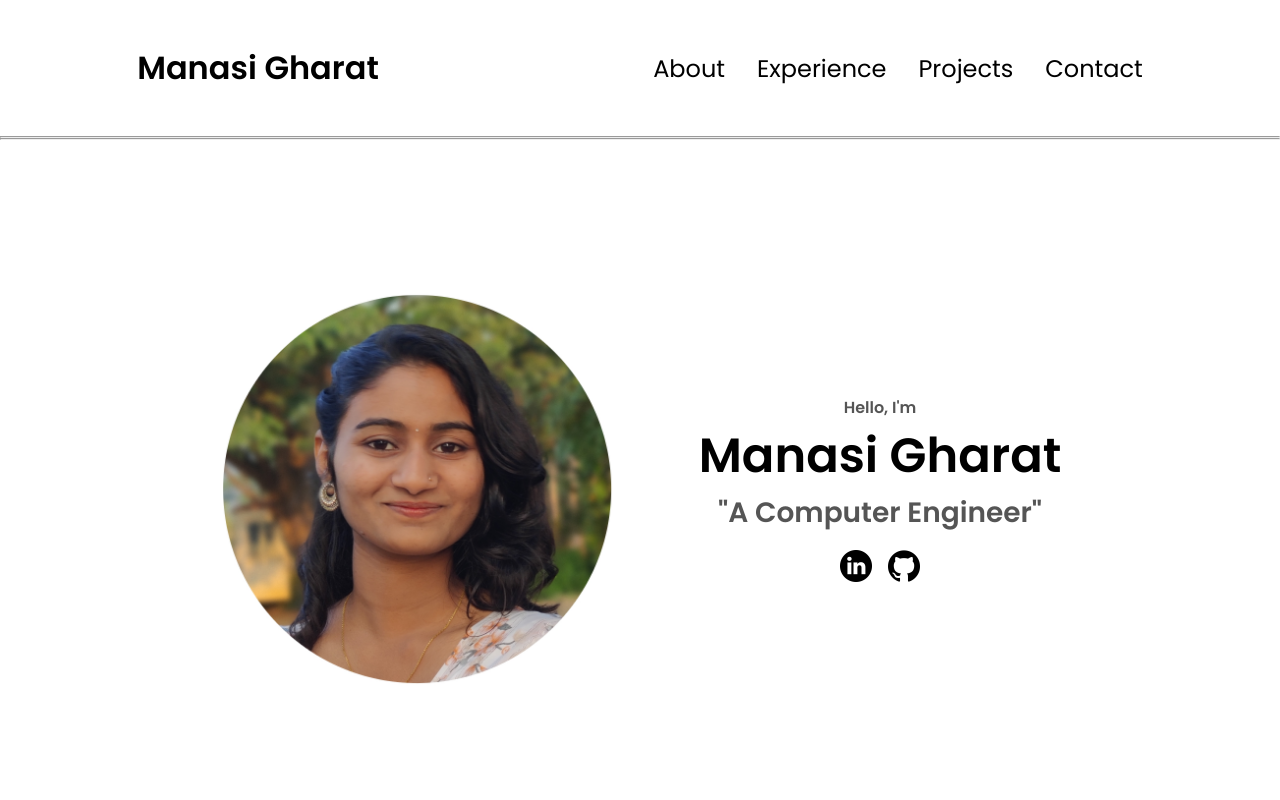
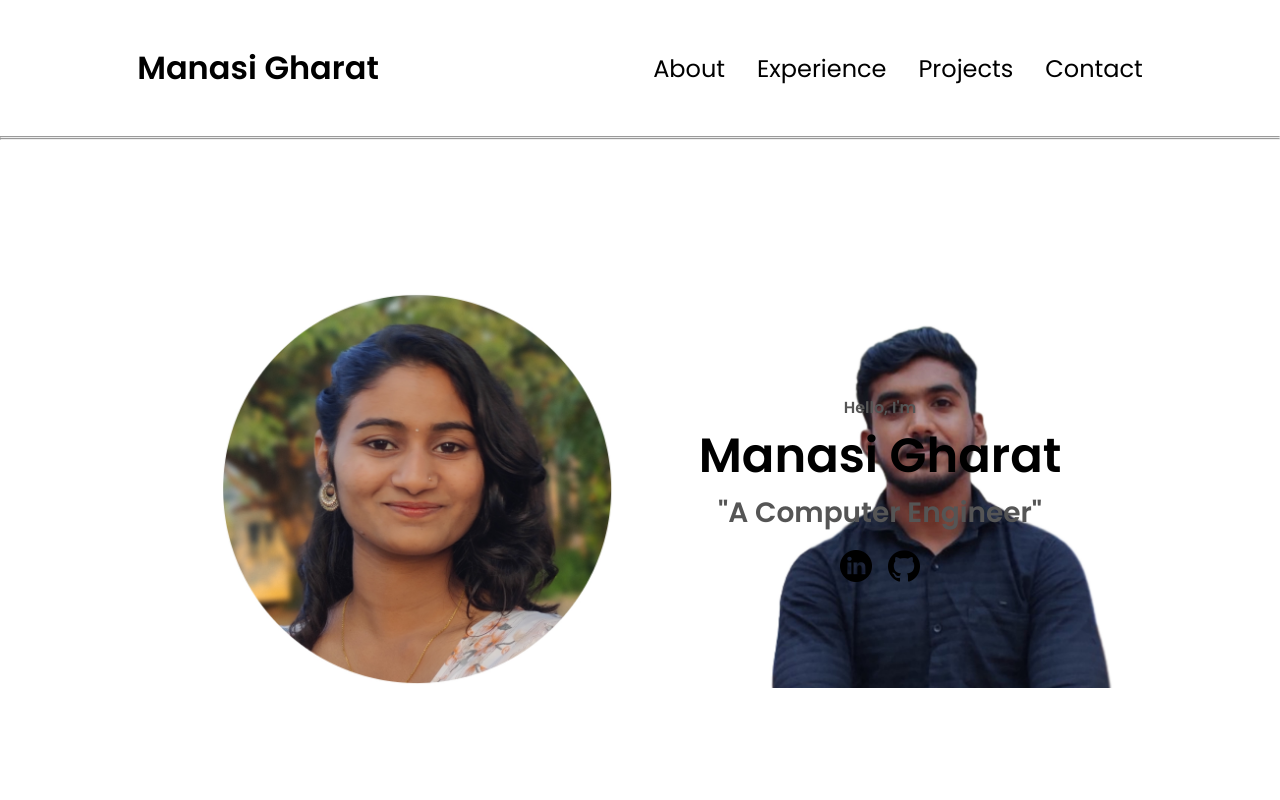
Before and after one commit to Mansi87664/resume, a plain HTML site: page index.html in a window 1280 px wide. Shown: the top 800 px of the page. Drawn offline with Linux system fonts and the light colour scheme.

Commit message:
Update index.html

```diff
--- a/index.html
+++ b/index.html
@@ -41,8 +41,8 @@
     <hr>
     <section id="profile">
       <div class="section__pic-container">
-<!--         <img src="../assets/mansi.jpg"> -->
-             <img src="..\assets\mansi.jpg">
+        <img src="../assets/mansi.jpg">
+             <img src="..\assets\sahil.jpg">
       </div>
       <div class="section__text">
         <p class="section__text__p1">Hello, I'm</p>
```
